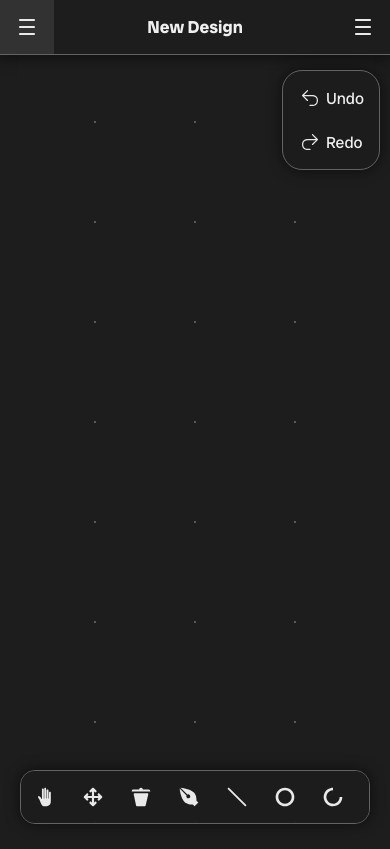
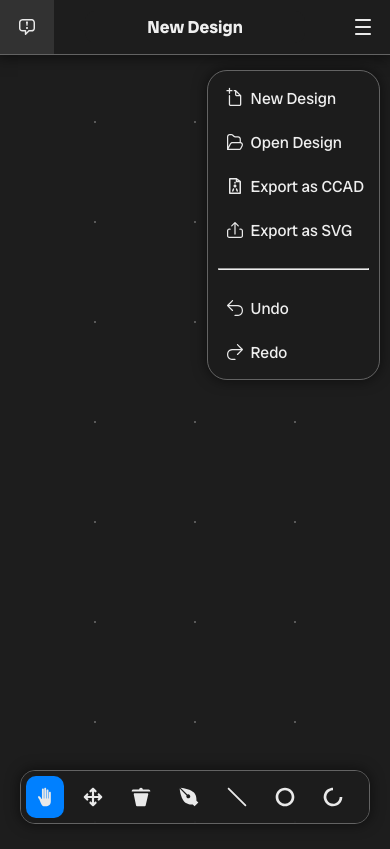
Before and after one commit to CompassCAD/ReactWeb, a React (Create React App) app: page /editor/standalone in a window 390 px wide. Both pictures are taken after a click on the element 363 px from the left and 27 px from the top of the page. Built offline with nearby package versions, Linux system fonts and the light colour scheme.

Commit message:
fixed some bugs on mobile and some improvements too

```diff
--- a/src/components/Toast.tsx
+++ b/src/components/Toast.tsx
@@ -1,6 +1,7 @@
 import React, { useEffect, useState, useRef } from 'react';
 import style from '../App.module.css';
 import '../styles/theme.css'
+import { getDeviceType } from './GetDevice';
 
 interface ToastProps {
     message: string;
@@ -96,8 +97,11 @@ export const ToastContainer: React.FC = () => {
 };
 
 export const toast = (message: string): Promise<void> => {
-    return new Promise((resolve) => {
-        showToast(message);
-        setTimeout(resolve, 5000);
-    });
+    if (getDeviceType() === "desktop") {
+        return new Promise((resolve) => {
+            showToast(message);
+            setTimeout(resolve, 5000);
+        });
+    }
+    return Promise.resolve();
 };
--- a/src/pages/EditorStandalone.tsx
+++ b/src/pages/EditorStandalone.tsx
@@ -143,10 +143,10 @@ const StandaloneEditor = () => {
   const { id } = useParams<{ id: string }>();
   const canvas = useRef<HTMLCanvasElement>(null);
   const renderer = useRef<GraphicsRenderer | null>(null);
-  const [device, setDevice] = useState<DeviceType>("desktop");
+  const [device, setDevice] = useState<DeviceType>(getDeviceType());
   const [componentArray, setComponentArray] = useState<Component[]>([]);
   const [tool, setTool] = useState<number>(
-    RendererTypes.NavigationTypes.Select,
+    device === "desktop" ? RendererTypes.NavigationTypes.Select : RendererTypes.NavigationTypes.Navigate
   );
   const [designName, setDesignName] = useState<string>(
     getLocaleKey("editor.main.newDesign"),
@@ -273,7 +273,7 @@ const StandaloneEditor = () => {
         window.innerHeight,
       );
       InitializeInstance(renderer.current);
-      renderer.current.setMode(renderer.current.modes.Select);
+      renderer.current.setMode(device === "desktop" ? RendererTypes.NavigationTypes.Select : RendererTypes.NavigationTypes.Navigate);
       setLoading(false);
       toast(getLocaleKey("editor.main.betaWarning"));
     }
@@ -611,6 +611,7 @@ const StandaloneEditor = () => {
                 const content = event.target?.result;
                 if (typeof content === 'string' && renderer.current) {
                     const components: Component[] = JSON.parse(content);
+                    renderer.current!.logicDisplay!.components = [];
                     renderer.current.logicDisplay?.importJSON(components, renderer.current.logicDisplay!.components);
                     setComponentArray(renderer.current.logicDisplay!.components);
                     setComponent(null);
@@ -658,11 +659,46 @@ const StandaloneEditor = () => {
             <div className={styles["mobile-menu"]}>
                 <div
                     className={styles["mobile-menu-button"]}
+                    onClick={handleNewFile}
+                >
+                    <img src={NewFile}></img>
+                    &nbsp;
+                    <p>{getLocaleKey("editor.main.newDesign")}</p>
+                </div>
+                <div
+                    className={`${styles["mobile-menu-button"]}`}
+                    onClick={handleOpenFile}
+                >
+                    <img src={OpenFile}></img>
+                    &nbsp;
+                    <p>{getLocaleKey("editor.main.openDesign")}</p>
+                </div>
+                <div
+                    className={styles["mobile-menu-button"]}
+                    onClick={() => saveCCAD('ccad')}
+                >
+                    <img src={ExportToCCADIcon}></img>
+                    &nbsp;
+                    <p>{getLocaleKey("editor.main.header.shareModal.exportAsCcad")}</p>
+                </div>
+                <div
+                    className={`${styles["mobile-menu-button"]} ${styles.nomargin}`}
+                    onClick={() => saveSVG()}
+                >
+                    <img src={ExportSymbol}></img>
+                    &nbsp;
+                    <p>{getLocaleKey("editor.main.header.shareModal.exportAsSvg")}</p>
+                </div>
+                <br></br>
+                <hr></hr>
+                <br></br>
+                <div
+                    className={styles["mobile-menu-button"]}
                     onClick={() => renderer.current?.undo()}
                 >
                     <img src={UndoSymbol}></img>
                     &nbsp;
-                <p>Undo</p>
+                    <p>{getLocaleKey("editor.main.header.undo")}</p>
                 </div>
                 <div
                     className={`${styles["mobile-menu-button"]} ${styles.nomargin}`}
@@ -670,7 +706,7 @@ const StandaloneEditor = () => {
                 >
                     <img src={RedoSymbol}></img>
                     &nbsp;
-                <p>Redo</p>
+                    <p>{getLocaleKey("editor.main.header.redo")}</p>
                 </div>
             </div>
           )}
@@ -693,8 +729,9 @@ const StandaloneEditor = () => {
         {device == "mobile" && (
           <>
             <HeaderButton
-              svgImage={Back}
-              title={getLocaleKey("editor.main.header.goBackHome")}
+              svgImage={FeedbackIcon}
+              title={getLocaleKey("editor.main.header.sendFeedback")}
+              func={() => window.open("https://form.typeform.com/to/sbjWyFKu", "_blank")}
             />
             <input
               className={styles["design-name"]}
@@ -1659,6 +1696,7 @@ const StandaloneEditor = () => {
             mobile={true}
             title="Navigate (q)"
             keyCode={RendererTypes.KeyCodes.Q}
+            isActive={tool === RendererTypes.NavigationTypes.Navigate}
             func={() =>
               renderer.current?.setMode(RendererTypes.NavigationTypes.Navigate)
             }
@@ -1668,6 +1706,7 @@ const StandaloneEditor = () => {
             mobile={true}
             title="Move (e)"
             keyCode={RendererTypes.KeyCodes.E}
+            isActive={tool === RendererTypes.NavigationTypes.Move}
             func={() =>
               renderer.current?.setMode(RendererTypes.NavigationTypes.Move)
             }
@@ -1677,6 +1716,7 @@ const StandaloneEditor = () => {
             mobile={true}
             title="Delete (t)"
             keyCode={RendererTypes.KeyCodes.T}
+            isActive={tool === RendererTypes.NavigationTypes.Delete}
             func={() =>
               renderer.current?.setMode(RendererTypes.NavigationTypes.Delete)
             }
@@ -1686,6 +1726,7 @@ const StandaloneEditor = () => {
             mobile={true}
             title="Add Point (a)"
             keyCode={RendererTypes.KeyCodes.A}
+            isActive={tool === RendererTypes.NavigationTypes.AddPoint}
             func={() =>
               renderer.current?.setMode(RendererTypes.NavigationTypes.AddPoint)
             }
@@ -1695,6 +1736,7 @@ const StandaloneEditor = () => {
             mobile={true}
             title="Add Line (s)"
             keyCode={RendererTypes.KeyCodes.S}
+            isActive={tool === RendererTypes.NavigationTypes.AddLine}
             func={() =>
               renderer.current?.setMode(RendererTypes.NavigationTypes.AddLine)
             }
@@ -1704,6 +1746,7 @@ const StandaloneEditor = () => {
             mobile={true}
             title="Add Circle (d)"
             keyCode={RendererTypes.KeyCodes.D}
+            isActive={tool === RendererTypes.NavigationTypes.AddCircle}
             func={() =>
               renderer.current?.setMode(RendererTypes.NavigationTypes.AddCircle)
             }
@@ -1713,6 +1756,7 @@ const StandaloneEditor = () => {
             mobile={true}
             title="Add Arc (f)"
             keyCode={RendererTypes.KeyCodes.F}
+            isActive={tool === RendererTypes.NavigationTypes.AddArc}
             func={() =>
               renderer.current?.setMode(RendererTypes.NavigationTypes.AddArc)
             }
@@ -1722,6 +1766,7 @@ const StandaloneEditor = () => {
             mobile={true}
             title="Add Rectangle (g)"
             keyCode={RendererTypes.KeyCodes.G}
+            isActive={tool === RendererTypes.NavigationTypes.AddRectangle}
             func={() =>
               renderer.current?.setMode(
                 RendererTypes.NavigationTypes.AddRectangle,
@@ -1733,6 +1778,7 @@ const StandaloneEditor = () => {
             mobile={true}
             title="Add Image (l)"
             keyCode={RendererTypes.KeyCodes.L}
+            isActive={tool === RendererTypes.NavigationTypes.AddPicture}
             func={() =>
               renderer.current?.setMode(
                 RendererTypes.NavigationTypes.AddPicture,
@@ -1744,6 +1790,7 @@ const StandaloneEditor = () => {
             mobile={true}
             title="Add Text (h)"
             keyCode={RendererTypes.KeyCodes.H}
+            isActive={tool === RendererTypes.NavigationTypes.AddLabel}
             func={() =>
               renderer.current?.setMode(RendererTypes.NavigationTypes.AddLabel)
             }
@@ -1753,6 +1800,7 @@ const StandaloneEditor = () => {
             mobile={true}
             title="Measure (z)"
             keyCode={RendererTypes.KeyCodes.Z}
+            isActive={tool === RendererTypes.NavigationTypes.AddMeasure}
             func={() =>
               renderer.current?.setMode(
                 RendererTypes.NavigationTypes.AddMeasure,
--- a/src/styles/editor.module.css
+++ b/src/styles/editor.module.css
@@ -432,8 +432,11 @@ input[type="checkbox"]:checked {
 .toolbar-button:not(.mobile) {
     margin-bottom: 5px;
 }
-.toolbar-button:hover {
+.toolbar-button:not(.mobile):hover {
     background-color: var(--secondary);
+}
+.toolbar-button.mobile:hover {
+    background-color: none;
 }
 .toolbar-button img {
     -webkit-user-drag: none;
```
Lines whose indentation alone changed are shown as unchanged.
